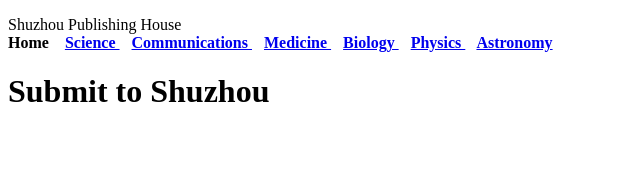
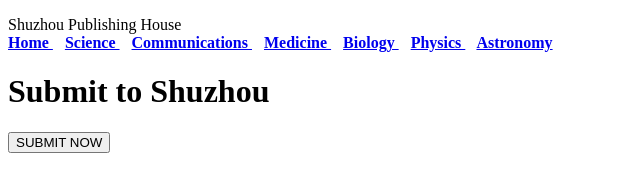
Before and after one commit to shpub/shpub.github.io, a plain HTML site: page index.html in a window 1280 px wide. Shown: the whole page, without its empty margins (0-640 px from the left). Drawn offline with Linux system fonts and the light colour scheme.

Commit message:
Update index.html

```diff
--- a/index.html
+++ b/index.html
@@ -12,7 +12,10 @@
   <body class="shuzhou">
     <p>
       Shuzhou Publishing House<br>
-      <b>Home
+      <b>
+      <a href="#" onclick="window.location.href='https://shpub.github.io'">
+          Home
+      </a>
       &nbsp;&nbsp;
       <a href="#" onclick="window.location.href='https://shpub.github.io/science'">
           Science
@@ -39,6 +42,11 @@
       </a>
       </b>
     </p>
-    <h1>Submit to Shuzhou</h1><a href="#" onclick="window.location.href='https://shpub.github.io/submit/'"
+    <h1>Submit to Shuzhou</h1>
+    <a href="#" onclick="window.location.href='https://shpub.github.io/submit/'">
+      <button>
+        SUBMIT NOW
+      </button>
+    </a>
   </body>
 </html>
```
